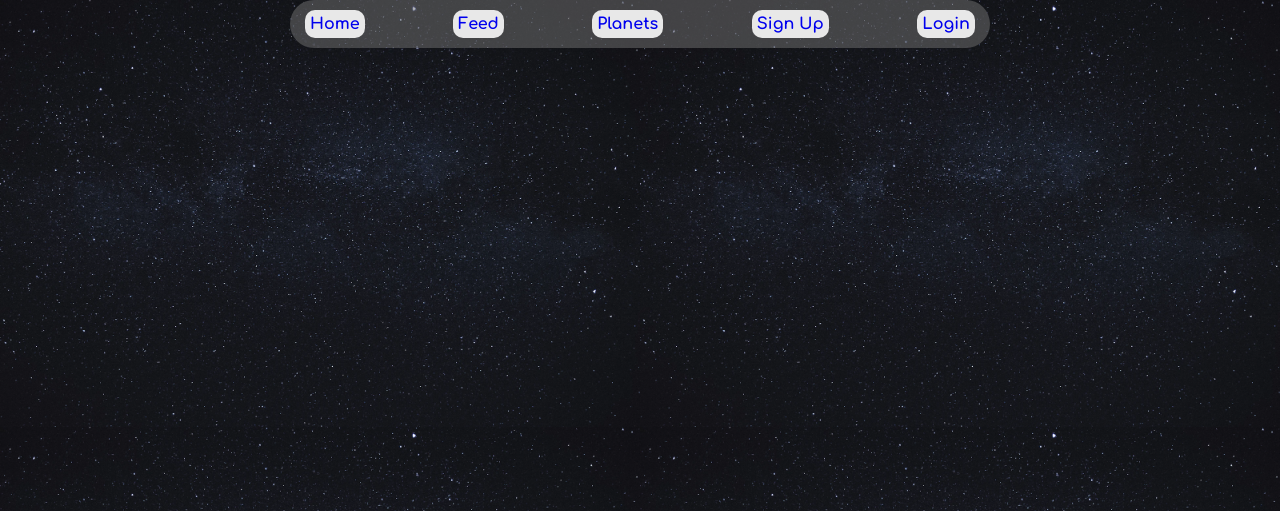
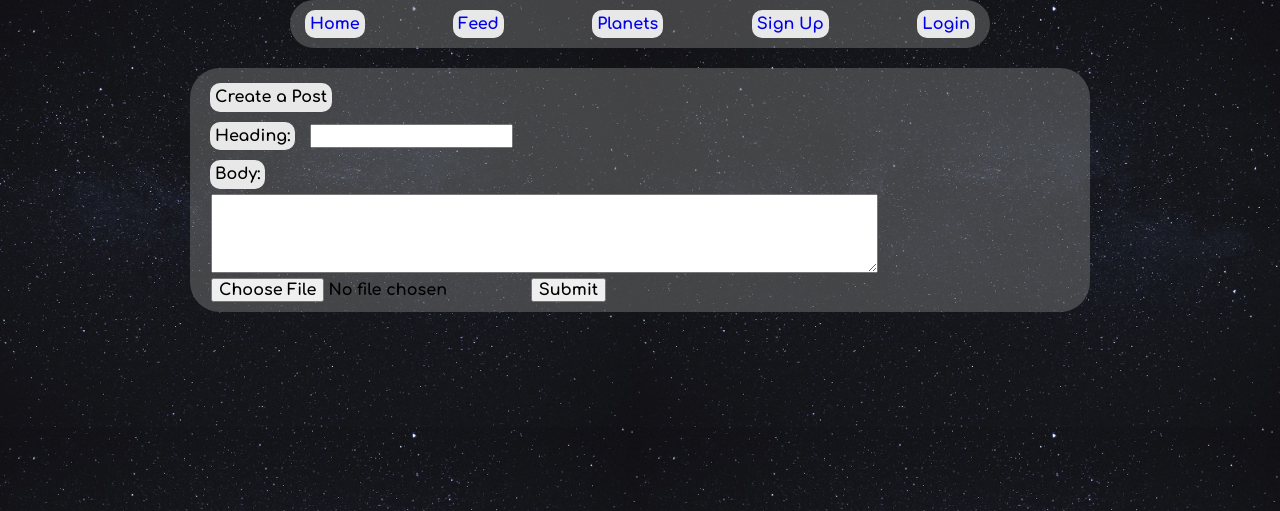
Before and after one commit to brownben/SkyView, a Django app: template templates/SkyView/createPost.html in a window 1280 px wide. Shown: the top 511 px of the page. Run offline with Django 3.2, Linux system fonts and the light colour scheme; the template is opened without the code that fills it, so the values that code supplies are empty; some libraries are stand-ins or nearby versions.

Commit message:
create post page

```diff
--- a/templates/SkyView/createPost.html
+++ b/templates/SkyView/createPost.html
@@ -6,5 +6,18 @@
 {% endblock %}
 
 {% block body_block %}
-
+    <div class="content">
+    <div class="opacityBg"></div>
+        <div class="textBox">Create a Post</div>
+        <form>
+            <div class="textBox">Heading:</div>
+            <input type="text" id="heading" name="heading" /><br />
+            <label class="textBox">Body:</label>
+            <br />
+            <textarea style="margin-left:11px" id="body" name="body" rows="4" cols="70">
+            </textarea>
+            <input type="file" id="img" name="img" accept="image/*" style="margin-left:11px">
+            <input type="submit" value="Submit">
+        </form>
+    </div>
 {% endblock %}
```
